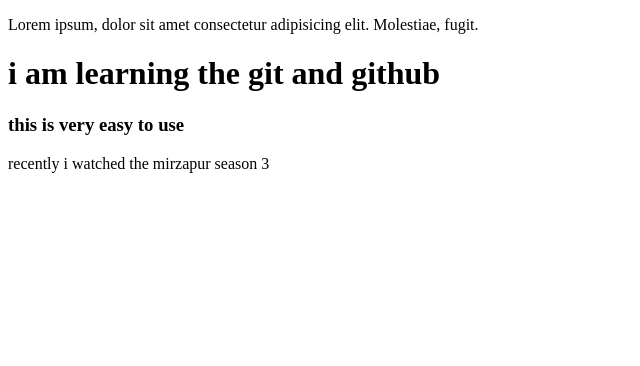
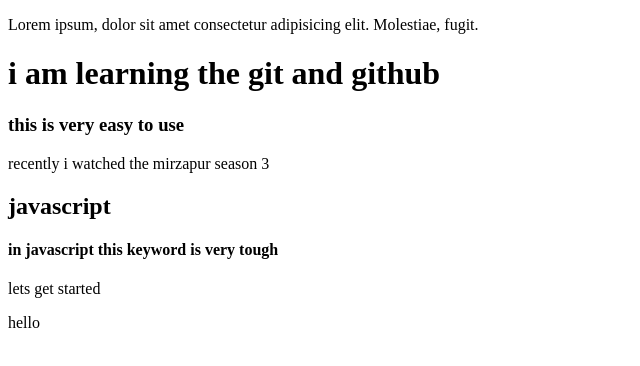
Before and after one commit to rahulprajapati10/firstproject, a plain HTML site: page index.html in a window 1280 px wide. Shown: the whole page, without its empty margins (0-640 px from the left). Drawn offline with Linux system fonts and the light colour scheme.

Commit message:
second time changed

```diff
--- a/index.html
+++ b/index.html
@@ -12,6 +12,10 @@
 
     <div>
         <p>recently i watched the mirzapur season 3</p>
+        <h2>javascript</h2>
+        <h4>in javascript this keyword is very tough </h4>
+        <p>lets get started</p>
+        <p>hello</p>
     </div>
 
 </body>
```
